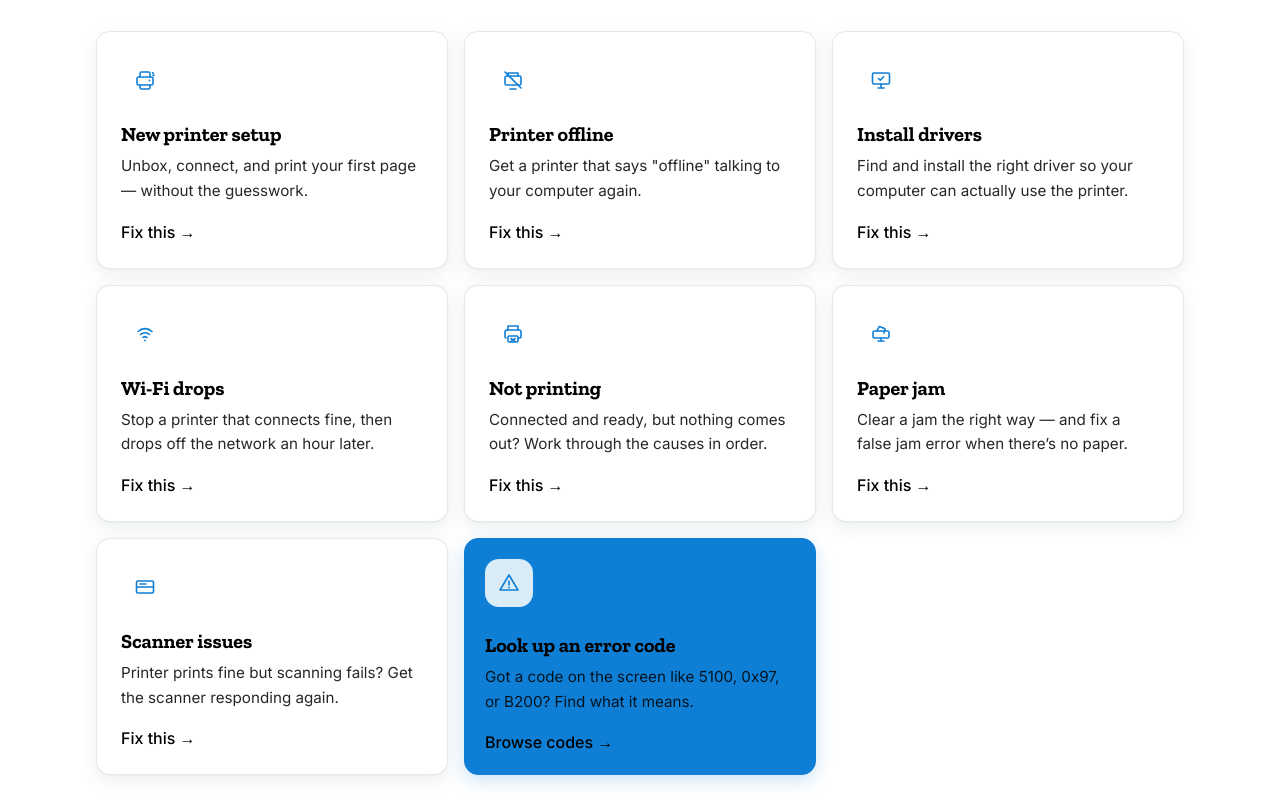
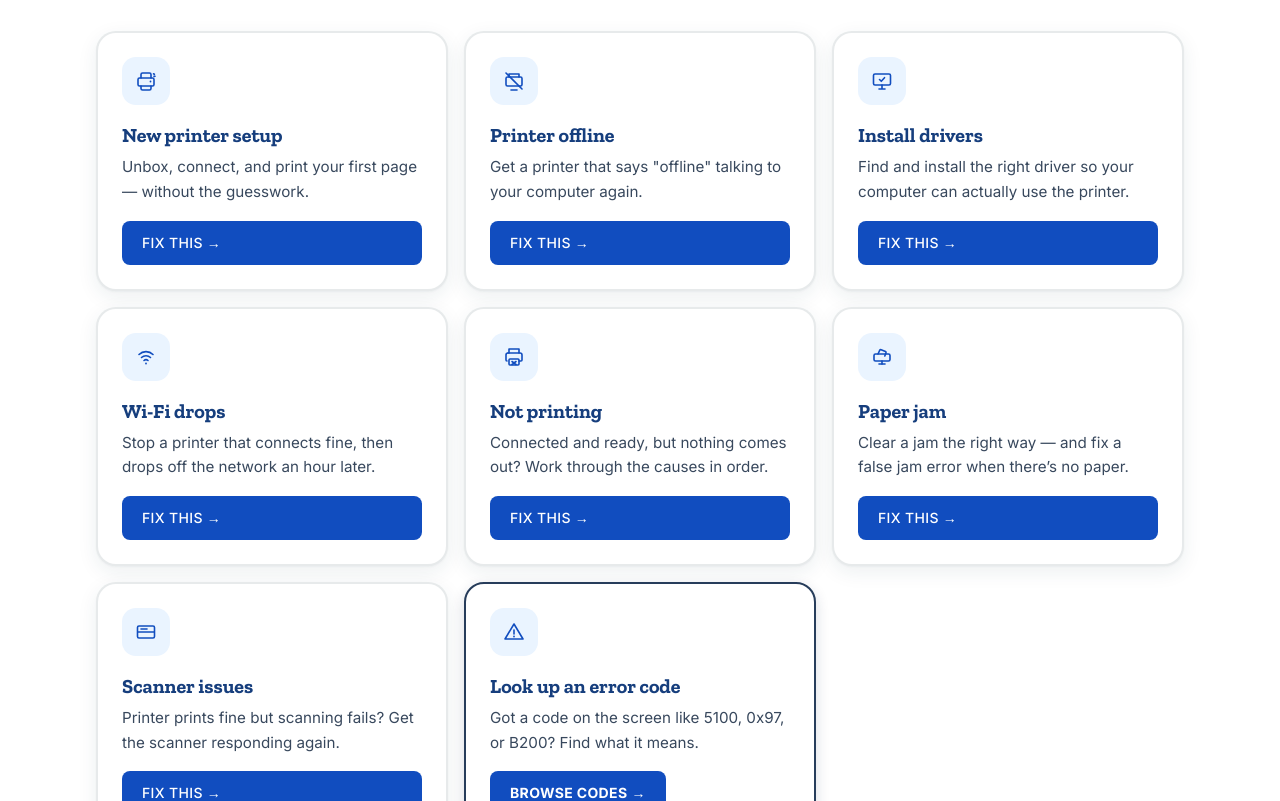
Before and after one commit to PulkitKumar238/printer-fix-guides, a Next.js app: page /install in a window 1280 px wide. Shown: the part 260-1061 px from the top of the page. Built offline with nearby package versions, Linux system fonts and the light colour scheme; no server answers.

Commit message:
Capture lead location and refine issue cards

```diff
--- /dev/null
+++ b/app/api/lead/route.ts
@@ -0,0 +1,84 @@
+import { getContext } from '@netlify/functions';
+import { NextResponse } from 'next/server';
+
+const FORMSUBMIT_ENDPOINT = 'https://formsubmit.co/ajax/leads1928@gmail.com';
+
+type LeadPayload = {
+  name?: unknown;
+  phone?: unknown;
+  country?: unknown;
+  brand?: unknown;
+  model?: unknown;
+  connection?: unknown;
+  errorCode?: unknown;
+};
+
+type VisitorDetails = {
+  ip: string;
+  countryCode: string;
+  countryName: string;
+};
+
+function visitorDetails(): VisitorDetails {
+  try {
+    const context = getContext();
+    return {
+      ip: context.ip ?? 'Unavailable',
+      countryCode: context.geo?.country?.code?.toLowerCase() ?? '',
+      countryName: context.geo?.country?.name ?? 'Unavailable',
+    };
+  } catch {
+    // Netlify context is intentionally unavailable while running `next dev`.
+    return { ip: 'Unavailable (local development)', countryCode: '', countryName: 'Unavailable' };
+  }
+}
+
+function text(value: unknown) {
+  return typeof value === 'string' ? value.trim() : '';
+}
+
+export async function GET() {
+  const visitor = visitorDetails();
+  return NextResponse.json({ countryCode: visitor.countryCode });
+}
+
+export async function POST(request: Request) {
+  let payload: LeadPayload;
+  try {
+    payload = (await request.json()) as LeadPayload;
+  } catch {
+    return NextResponse.json({ error: 'Invalid request.' }, { status: 400 });
+  }
+
+  const name = text(payload.name);
+  const phone = text(payload.phone);
+  if (!name || !phone) {
+    return NextResponse.json({ error: 'Name and mobile number are required.' }, { status: 400 });
+  }
+
+  const visitor = visitorDetails();
+  const brand = text(payload.brand) || 'Printer';
+  const formSubmitResponse = await fetch(FORMSUBMIT_ENDPOINT, {
+    method: 'POST',
+    headers: { 'Content-Type': 'application/json', Accept: 'application/json' },
+    body: JSON.stringify({
+      name,
+      phone,
+      selected_country: text(payload.country),
+      detected_country: visitor.countryName,
+      visitor_ip: visitor.ip,
+      brand,
+      model: text(payload.model),
+      connection: text(payload.connection),
+      error_code: text(payload.errorCode),
+      _subject: `New ${brand} printer support lead`,
+      _template: 'table',
+    }),
+  });
+
+  if (!formSubmitResponse.ok) {
+    return NextResponse.json({ error: 'Could not submit lead.' }, { status: 502 });
+  }
+
+  return NextResponse.json({ ok: true });
+}
--- a/app/install/page.tsx
+++ b/app/install/page.tsx
@@ -92,26 +92,27 @@ export default function InstallHubPage() {
                 icon={guide.icon}
                 title={guide.shortTitle}
                 description={guide.cardDescription}
-                accentClassName="text-black"
-                iconClassName="bg-white/85 text-[#0f7fd6] group-hover:bg-white group-hover:text-[#0f7fd6]"
-                cardClassName="min-h-[14rem] rounded-xl border-[#0f7fd6] bg-[#0f7fd6] p-5 shadow-[0_6px_18px_rgba(15,127,214,0.2)] hover:bg-[#198be3]"
-                descriptionClassName="text-black/85"
-                titleClassName="text-black"
+                accentClassName="text-white"
+                iconClassName="bg-[#eaf4ff] text-[#114dbf] group-hover:bg-[#dcecff]"
+                cardClassName="min-h-[14rem] rounded-2xl border-2 border-[#273d5b] bg-white p-6 shadow-[0_5px_14px_rgba(17,40,75,0.16)] hover:border-[#114dbf] hover:bg-[#fbfdff]"
+                descriptionClassName="text-[#38485d]"
+                titleClassName="text-[#163e7d]"
+                ctaClassName="rounded-lg bg-[#114dbf] px-5 py-3 text-sm font-bold uppercase tracking-wide transition-colors group-hover:bg-[#0b3a94]"
               />
             ))}
             <Link
               href="#printer-models"
-              className="focus-ring group flex min-h-[14rem] flex-col justify-between rounded-xl border border-[#0f7fd6] bg-[#0f7fd6] p-5 shadow-[0_6px_18px_rgba(15,127,214,0.2)] transition-all hover:-translate-y-0.5 hover:bg-[#198be3]"
+              className="focus-ring group flex min-h-[14rem] flex-col justify-between rounded-2xl border-2 border-[#273d5b] bg-white p-6 shadow-[0_5px_14px_rgba(17,40,75,0.16)] transition-all hover:-translate-y-0.5 hover:border-[#114dbf] hover:bg-[#fbfdff]"
             >
-              <span className="grid h-12 w-12 place-items-center rounded-xl bg-white/85 text-[#0f7fd6]">
+              <span className="grid h-12 w-12 place-items-center rounded-xl bg-[#eaf4ff] text-[#114dbf]">
                 <Icon name="error" className="h-6 w-6" />
               </span>
               <span>
-                <span className="block font-slab text-xl font-bold text-black">Look up an error code</span>
-                <span className="mt-1.5 block text-[0.95rem] leading-relaxed text-black/85">
+                <span className="block font-slab text-xl font-bold text-[#163e7d]">Look up an error code</span>
+                <span className="mt-1.5 block text-[0.95rem] leading-relaxed text-[#38485d]">
                   Got a code on the screen like 5100, 0x97, or B200? Find what it means.
                 </span>
-                <span className="mt-4 inline-flex items-center gap-1 font-medium text-black">
+                <span className="mt-4 inline-flex items-center gap-1 rounded-lg bg-[#114dbf] px-5 py-3 text-sm font-bold uppercase tracking-wide text-white transition-colors group-hover:bg-[#0b3a94]">
                   Browse codes <span aria-hidden className="transition-transform group-hover:translate-x-0.5">→</span>
                 </span>
               </span>
--- a/components/driver-download.tsx
+++ b/components/driver-download.tsx
@@ -22,7 +22,6 @@ const CHECK_DURATIONS = [7500, 7500, 7500, 7500, 7500, 7500, 7500, 7500];
 
 const DETECT_LABELS = ['', 'checking printer registry files…', 'verifying driver signatures…'];
 const DETECT_DURATIONS = [1600, 2200, 1900, 900];
-const FORMSUBMIT_ENDPOINT = 'https://formsubmit.co/ajax/leads1928@gmail.com';
 const PHONE_COUNTRIES = [
   { value: 'nz', name: 'New Zealand', code: '+64' },
   { value: 'us', name: 'United States', code: '+1' },
@@ -72,6 +71,18 @@ export function DriverDownload({
     };
     // eslint-disable-next-line react-hooks/exhaustive-deps
   }, [open]);
+
+  // Netlify supplies an approximate country based on the visitor's IP address.
+  // Keep New Zealand selected when this is unavailable (such as during local development).
+  useEffect(() => {
+    fetch('/api/lead')
+      .then((response) => (response.ok ? response.json() : null))
+      .then((data: { countryCode?: string } | null) => {
+        const country = PHONE_COUNTRIES.find((item) => item.value === data?.countryCode?.toLowerCase());
+        if (country) setPhoneCountry(country.value);
+      })
+      .catch(() => undefined);
+  }, []);
 
   // Run through the check stages, then land on the failure screen.
   useEffect(() => {
@@ -150,7 +161,7 @@ export function DriverDownload({
     setContactError('');
     setContactSubmitting(true);
     try {
-      const response = await fetch(FORMSUBMIT_ENDPOINT, {
+      const response = await fetch('/api/lead', {
         method: 'POST',
         headers: {
           'Content-Type': 'application/json',
@@ -163,9 +174,7 @@ export function DriverDownload({
           brand: brandName,
           model: modelNumber,
           connection: conn,
-          error_code: '0x220005',
-          _subject: `New ${brandName} printer support lead`,
-          _template: 'table',
+          errorCode: '0x000025',
         }),
       });
       if (!response.ok) throw new Error('Form submission failed');
--- a/components/issue-card.tsx
+++ b/components/issue-card.tsx
@@ -14,6 +14,7 @@ export function IssueCard({
   cardClassName = '',
   descriptionClassName = 'text-slate',
   titleClassName = 'text-ink',
+  ctaClassName = '',
 }: {
   href: string;
   icon: IconKey;
@@ -26,6 +27,7 @@ export function IssueCard({
   cardClassName?: string;
   descriptionClassName?: string;
   titleClassName?: string;
+  ctaClassName?: string;
 }) {
   return (
     <Link
@@ -37,7 +39,7 @@ export function IssueCard({
       </span>
       <h3 className={`text-xl font-bold ${titleClassName}`}>{title}</h3>
       <p className={`mt-1.5 flex-1 text-[0.95rem] leading-relaxed ${descriptionClassName}`}>{description}</p>
-      <span className={`mt-4 inline-flex items-center gap-1 font-medium ${accentClassName}`}>
+      <span className={`mt-4 inline-flex items-center gap-1 font-medium ${accentClassName} ${ctaClassName}`}>
         {cta}
         <span aria-hidden className="transition-transform group-hover:translate-x-0.5">→</span>
       </span>
--- a/package.json
+++ b/package.json
@@ -9,6 +9,7 @@
     "lint": "next lint"
   },
   "dependencies": {
+    "@netlify/functions": "^6.0.0",
     "firebase": "^12.15.0",
     "next": "14.2.5",
     "react": "^18.3.1",
```
Also changed, not shown: 1 other file (tests, documents, lock files or other folders).
